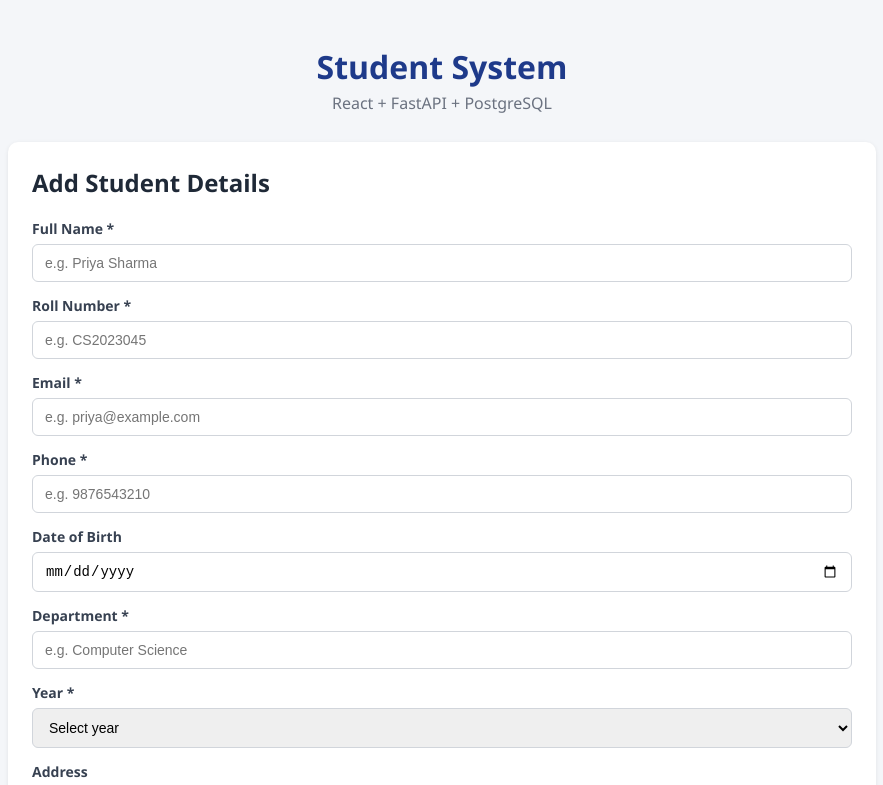
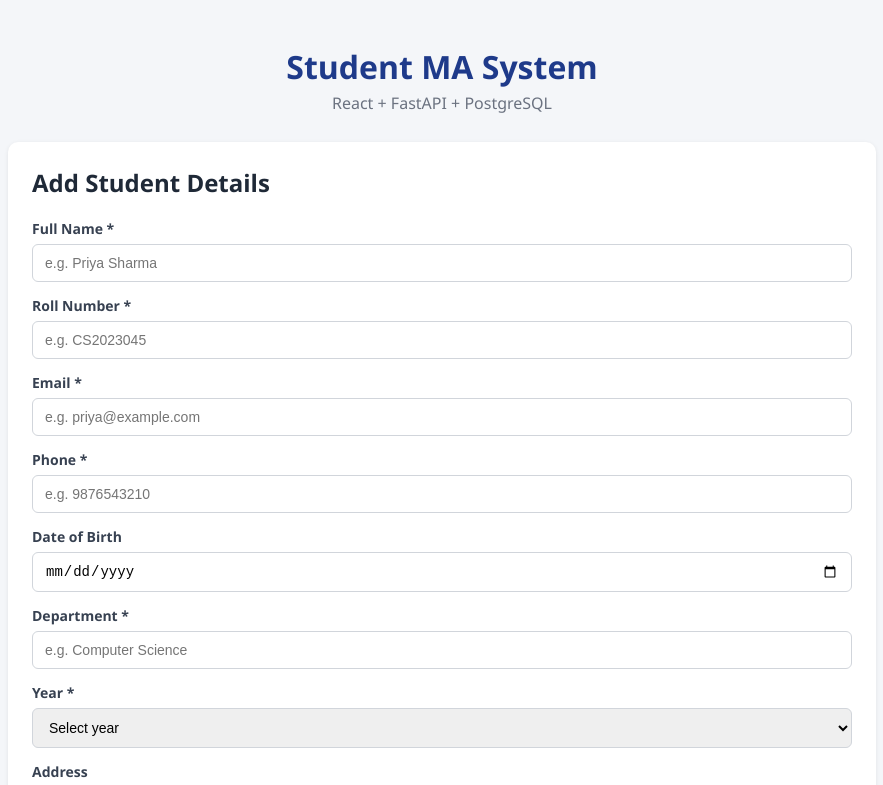
Before and after one commit to HARIHARANJAYARAJ/devops-frontend, a React (Create React App) app: page / in a window 1280 px wide. Shown: the top 785 px of the page, without its empty margins (198-1081 px from the left). Built offline with nearby package versions, Linux system fonts and the light colour scheme; no server answers.

Commit message:
Test automatic frontend deployment

```diff
--- a/src/App.js
+++ b/src/App.js
@@ -51,7 +51,7 @@ function App() {
   return (
     <div className="app-container">
       <header>
-        <h1>Student System</h1>
+        <h1>Student  MA System</h1>
         <p>React + FastAPI + PostgreSQL</p>
       </header>
 
```
